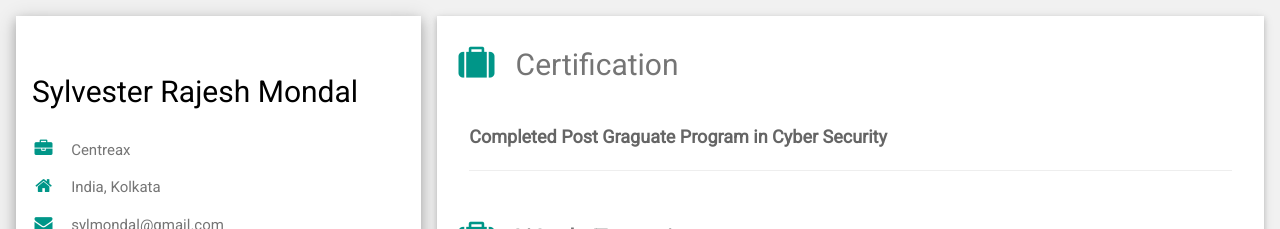
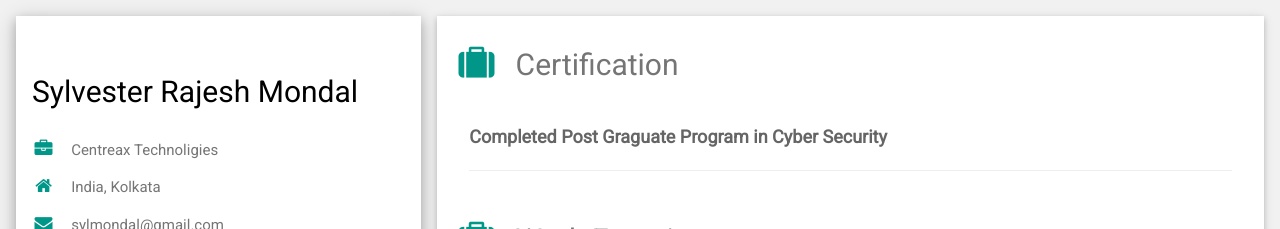
Before and after one commit to GodLRyuk/Portfolio, a plain HTML site: page index.html in a window 1280 px wide. Shown: the top 229 px of the page. Drawn offline with nearby package versions, Linux system fonts and the light colour scheme.

Commit message:
Update index.html

```diff
--- a/index.html
+++ b/index.html
@@ -30,7 +30,7 @@ html,body,h1,h2,h3,h4,h5,h6 {font-family: "Roboto", sans-serif}
           </div>
         </div>
         <div class="w3-container">
-          <p><i class="fa fa-briefcase fa-fw w3-margin-right w3-large w3-text-teal"></i>Centreax</p>
+          <p><i class="fa fa-briefcase fa-fw w3-margin-right w3-large w3-text-teal"></i>Centreax Technoligies</p>
           <p><i class="fa fa-home fa-fw w3-margin-right w3-large w3-text-teal"></i>India, Kolkata</p>
           <p><i class="fa fa-envelope fa-fw w3-margin-right w3-large w3-text-teal"></i>sylmondal@gmail.com</p>
           <p><i class="fa fa-phone fa-fw w3-margin-right w3-large w3-text-teal"></i>8670853699</p>
```
